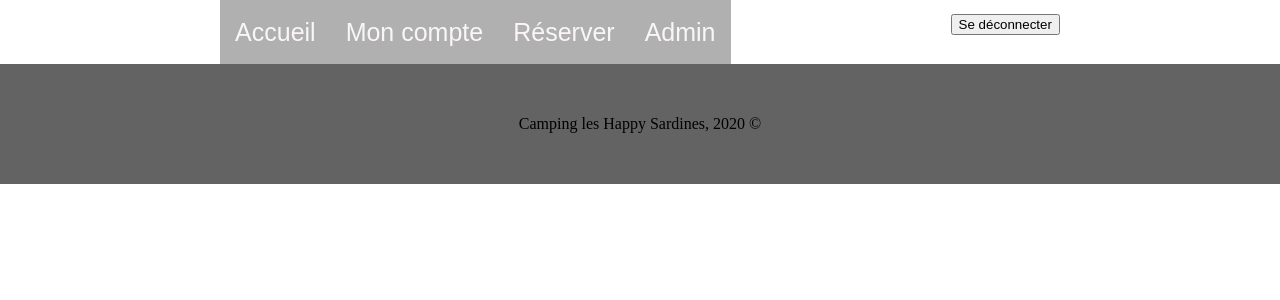
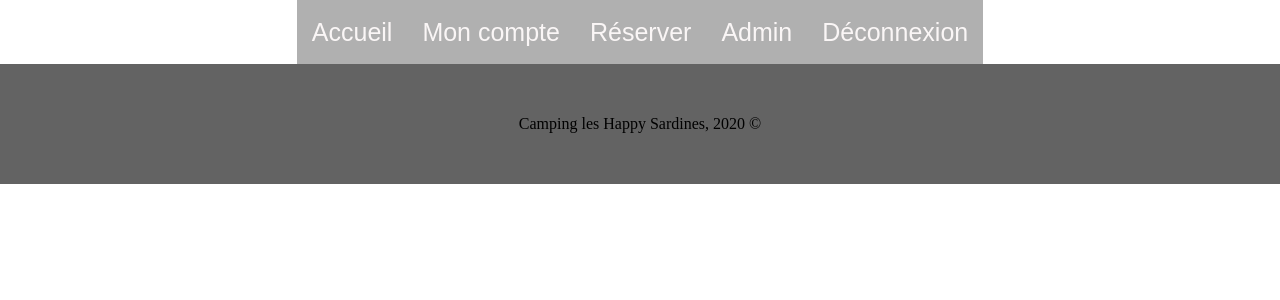
Before and after one commit to amelie-chardon/camping, a PHP site: page /index.php in a window 1280 px wide. Shown: the top 300 px of the page. Run offline with PHP 8.4, Linux system fonts and the light colour scheme; the visitor is signed in with stand-in values (Sample User, id 1).

Commit message:
ajout deconnexion.php

```diff
--- /dev/null
+++ b/deconnexion.php
@@ -0,0 +1,5 @@
+<?php
+session_start();
+session_destroy();
+header('location: index.php');
+?>
--- a/header.php
+++ b/header.php
@@ -23,30 +23,14 @@ if (isset($_SESSION['login']))
             <?php
         }
         ?>
+        <li><a href="deconnexion.php">Déconnexion</a></li>
     </ul>
  </nav>
-    <form  action="index.php" method="post">
-	    <input name="deconnexion" value="Se déconnecter" type="submit" />
-    </form>
-
-		<?php
-		if (isset($_POST["deconnexion"]))
-            {
-         session_unset();
-         session_destroy();
-         header ('location:index.php');
-            }
-		?>
-
-
 <?php
-
 }
 else
  {
 ?>
-
-
 <nav>
     <ul>
             <li><a href="index.php"> Accueil</a></li>
```
